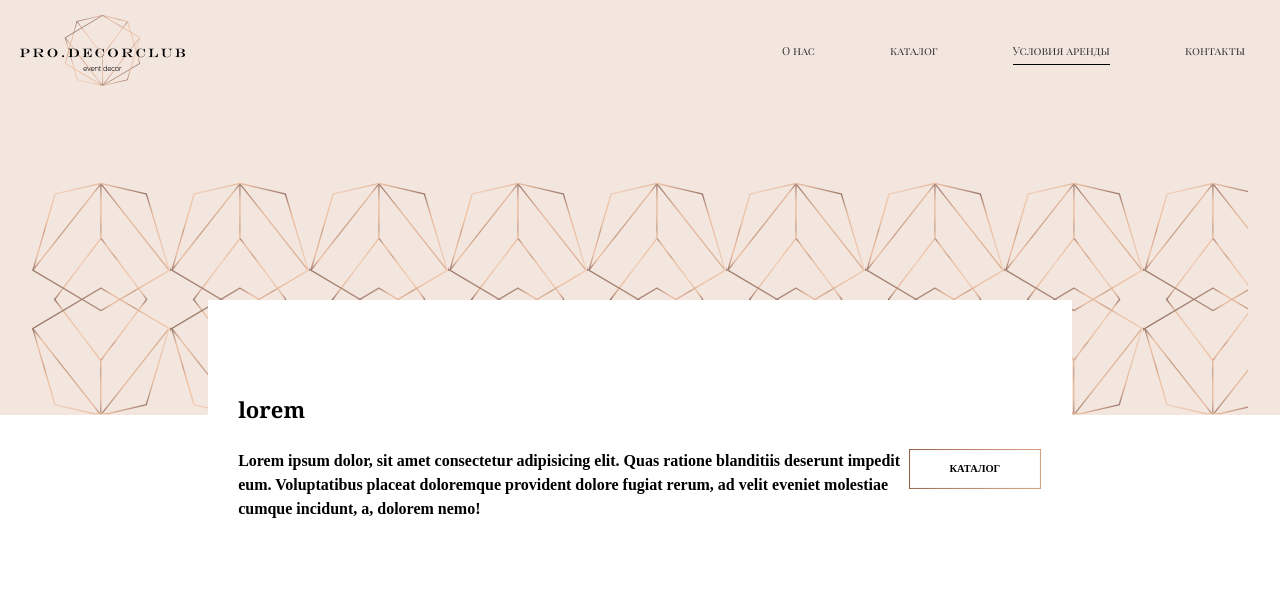
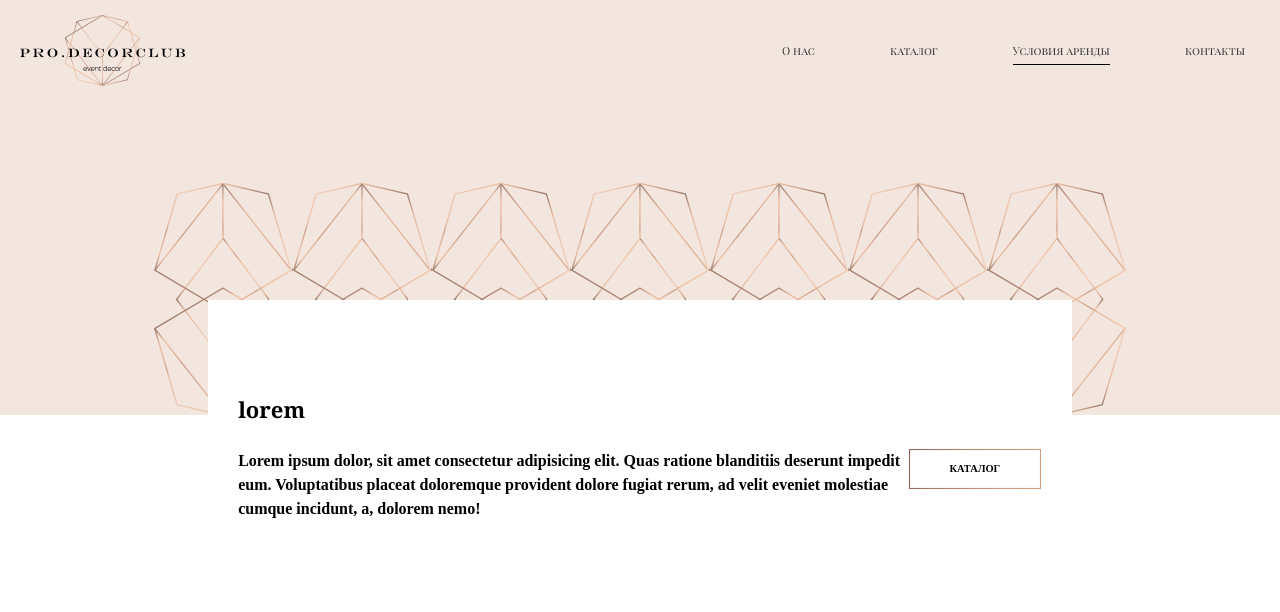
Before and after one commit to unrefan/ProDecorClub, a PHP site: page /rent.html in a window 1280 px wide. Shown: the top 612 px of the page. Run offline with PHP 8.4, Linux system fonts and the light colour scheme; some web fonts are replaced.

Commit message:
pro decor template v 0.0.4

```diff
--- a/css/styles.css
+++ b/css/styles.css
@@ -1041,6 +1041,7 @@ template {
       background-color: #fff;
       border: 0;
       transition: all .5s ease;
+      padding: 0;
       cursor: pointer;
       outline: none; }
       .home-slideshow .slick-dots li button:active, .home-slideshow .slick-dots li button:hover {
@@ -1463,7 +1464,7 @@ body {
   flex-wrap: wrap;
   position: relative;
   z-index: 1;
-  overflow: hidden; }
+  overflow-x: hidden; }
   body .header,
   body .footer {
     position: relative;
--- a/index.html
+++ b/index.html
@@ -7,7 +7,7 @@
   <link rel="stylesheet" href="./css/styles.css?v=0.0.0.1" />
   <title>Pro Decor</title>
 </head>
-<body>
+<body style="overflow: hidden;">
 <!-- BEGIN: header -->
   <header class="header">
     <div class="logo logo--home header__logo">
--- a/js/main.js
+++ b/js/main.js
@@ -1,5 +1,6 @@
 function removeDotsText(slide) {
   slide.on('init', function(e, slick){
+    mouseWheel(slide);
     var dots = slide.find('li button');
     dots.each(function(i, el){
       $(el).text('');
@@ -10,7 +11,20 @@ function removeDotsText(slide) {
 function sliderInit(slide, options) {
   slide.slick(options);
 }
-
+function mouseWheel($slider) {
+	$(window).on('wheel', { $slider: $slider }, mouseWheelHandler)
+}
+function mouseWheelHandler(event) {
+	event.preventDefault()
+	const $slider = event.data.$slider
+	const delta = event.originalEvent.deltaY
+	if(delta > 0) {
+		$slider.slick('slickPrev')
+	}
+	else {
+		$slider.slick('slickNext')
+	}
+}
 function sliderHomeChange(slide) {
   var pic = $('#hexagonPic');
   var pics = $('#home-slideshow').find('.home-slideshow__item .home-slideshow__background');
@@ -31,6 +45,7 @@ function homeSliderHandler() {
     slidesToShow: 1,
     slidesToScroll: 1,
     verticalSwiping: true,
+    speed: 1000,
     infinite: false,
     autoplay: true,
     prevArrow: '<button type="button" class="slick-prev"></button>',
@@ -118,8 +133,19 @@ function underlineAnimation() {
   });
 }
 
+function setWidthRentPattern() {
+  var rent = $('div.rent__pattern');
+  if(rent.length !== 0 ) {
+    var size = window.innerWidth;
+    size = size / 140;
+    size = Math.round(size);
+    size = (size - 2) * 138.85;
+    rent.css('width', size);
+  }
+}
 $(document).ready(function(){
   homeSliderHandler();
   aboutSliderHandler();
   underlineAnimation();
+  setWidthRentPattern();
 });
--- a/scss/layout/_home-slideshow.scss
+++ b/scss/layout/_home-slideshow.scss
@@ -106,6 +106,7 @@
       background-color: #fff;
       border: 0;
       transition: all .5s ease;
+      padding: 0;
       cursor: pointer;
       outline: none;
       &:active,
--- a/scss/styles.scss
+++ b/scss/styles.scss
@@ -9,7 +9,7 @@ body {
   flex-wrap: wrap;
   position: relative;
   z-index: 1;
-  overflow: hidden;
+  overflow-x: hidden;
 
   .header,
   .footer {
```
Also changed, not shown: 1 other file.
